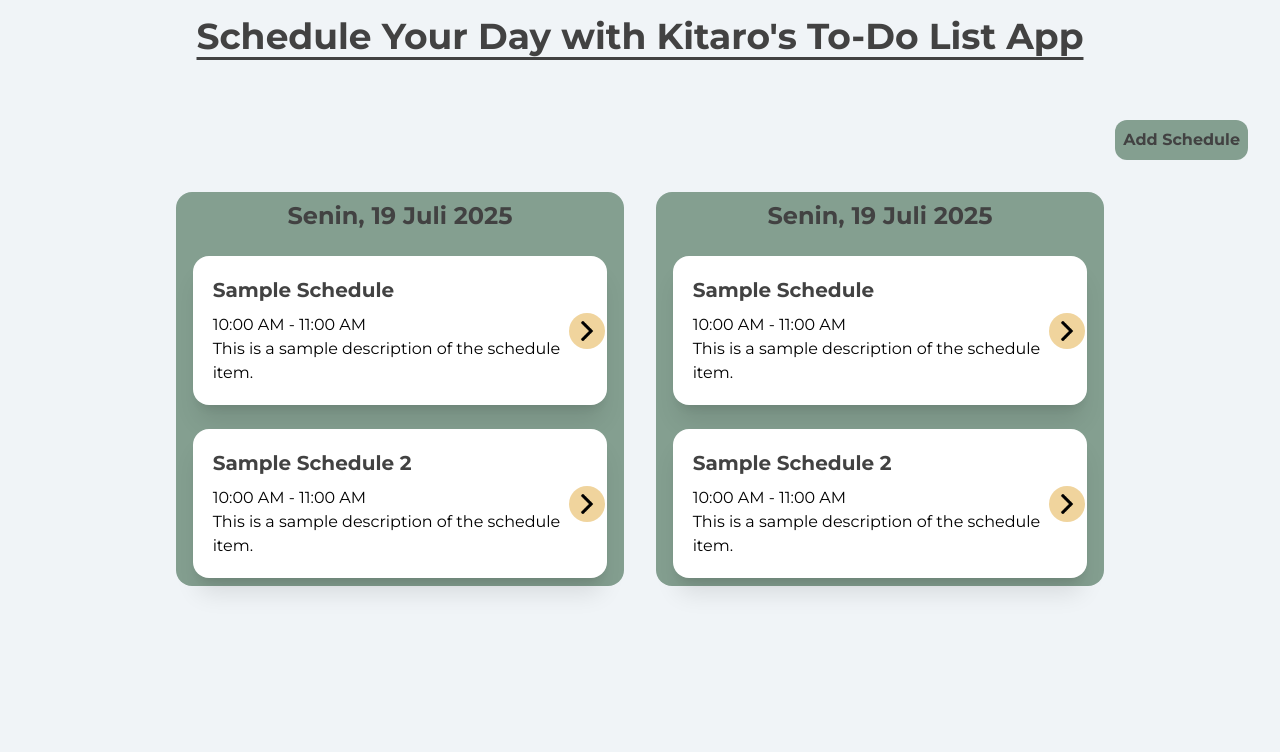
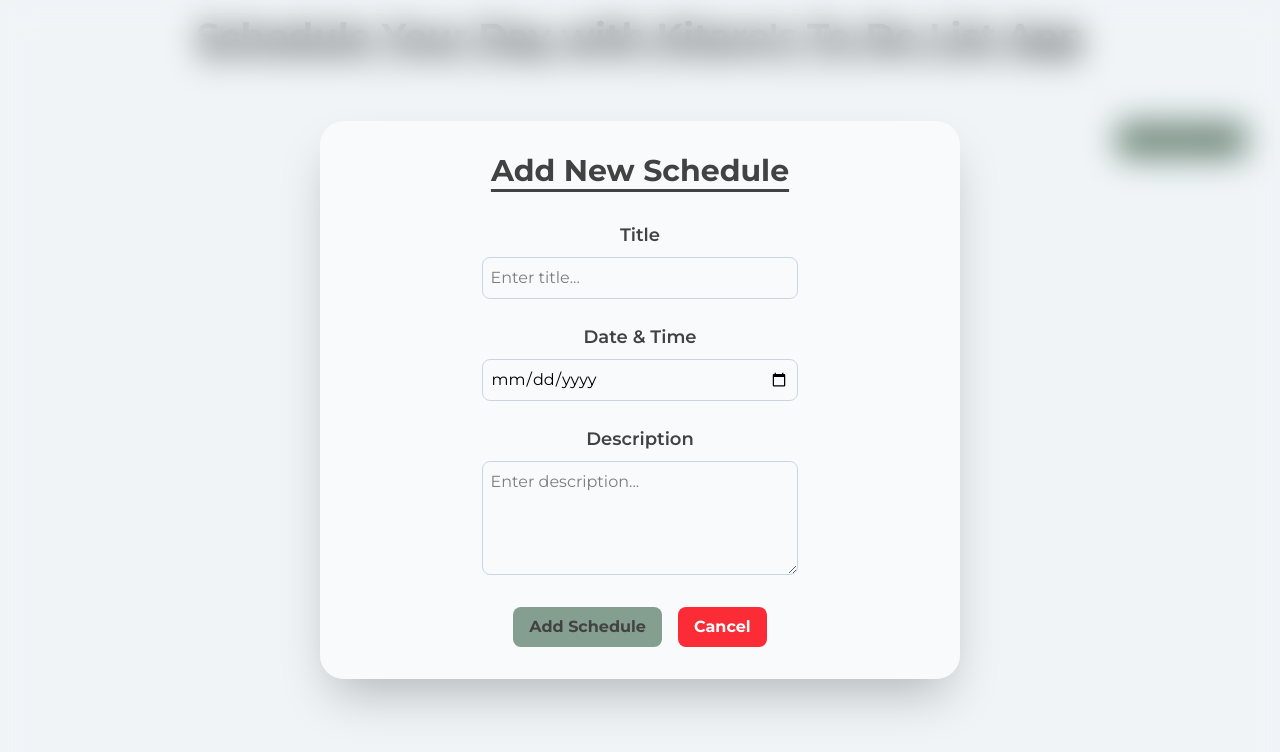
Before and after one commit to kitarobenaya/todolistappV2, a React (Vite) app: page / in a window 1280 px wide. Both pictures are taken after a click on the button "Add Schedule". Shown: the top 752 px of the page. Built offline with nearby package versions, Linux system fonts and the light colour scheme; a web font is replaced by a local one.

Commit message:
menyelesaikan fitur add schedule dan store data schedule ke local storage

```diff
--- a/src/App.css
+++ b/src/App.css
@@ -5,6 +5,7 @@
   --color-text-primary: #424242;
   --color-accent: #849F90;
   --color-button-accent: #F0D49D;
+  --color-maroon: #A86F6F;
 
   --animate-title: fadeInDown 900ms ease-in-out;
   @keyframes fadeInDown {
@@ -39,7 +40,7 @@
   }
 }
 
-span.add-text::before {
+span.add-schedule-btn-text::before {
   content: "";
   width: 0%;
   height: 2px;
@@ -49,6 +50,6 @@ span.add-text::before {
   transition: width 0.5s ease-in-out;
 }
 
-button.addButton:hover span.add-text::before {
+button.add-schedule-btn:hover span.add-schedule-btn-text::before {
   width: 100%;
 }
--- a/src/App.jsx
+++ b/src/App.jsx
@@ -1,92 +1,102 @@
 import { useState } from "react";
 import ScheduleItem from "./assets/component/ScheduleItems.jsx";
+import InputForm from "./assets/component/InputForm.jsx";
 import "./App.css";
 
-const initialData = [
-  {
-    id: crypto.randomUUID(),
-    title: "Sample Schedule",
-    time: "10:00 AM - 11:00 AM",
-    description: "This is a sample description of the schedule item.",
-    checked: false,
-    isContOpen: false
-  },
-  {
-    id: crypto.randomUUID(),
-    title: "Sample Schedule 2",
-    time: "10:00 AM - 11:00 AM",
-    description: "This is a sample description of the schedule item.",
-    checked: false,
-    isContOpen: false
-  }
-];
+export default function App() {
+  const [schedules, setSchedules] = useState(JSON.parse(localStorage.getItem("schedules")) || []);
+  const [showInputForm, setShowInputForm] = useState(false);
+  // const [items, setItems] = useState(JSON.parse(localStorage.getItem("items")) || []);
 
-export default function App() {
-  const [items, setItems] = useState(initialData);
+  // const handleCheck = (id) =>
+  //   setItems(prev =>
+  //     prev.map(it =>
+  //       it.id === id ? { ...it, checked: !it.checked } : it
+  //     )
+  //   );
 
-  const handleCheck = (id) =>
-    setItems(prev =>
-      prev.map(it =>
-        it.id === id ? { ...it, checked: !it.checked } : it
-      )
-    );
-
-  const handleContOpen = (id) =>
-    setItems(prev =>
-      prev.map(it => ({
-        ...it,
-        isContOpen: it.id === id ? !it.isContOpen : false
-      }))
-    );
+  // const handleContOpen = (id) =>
+  //   setItems(prev =>
+  //     prev.map(it => ({
+  //       ...it,
+  //       isContOpen: it.id === id ? !it.isContOpen : false
+  //     }))
+  //   );
 
   return (
     <>
-      <header>
-        <h1 className="text-4xl font-bold text-center font-[Montserrat] mt-4 text-text-primary animate-title underline underline-offset-8">
+      {showInputForm && <InputForm setShowForm={setShowInputForm} stateItems={setSchedules} />}
+
+      <header className="app-header mt-4">
+        <h1 className="text-4xl font-bold text-center font-[Montserrat] text-text-primary animate-title underline underline-offset-8">
           Schedule Your Day with Kitaro's To-Do List App
         </h1>
       </header>
 
-      <main className="size-full mt-16">
-        <section className="size-full flex justify-end mb-8">
-          <button className="addButton bg-accent p-2 mr-8 rounded-xl hover:bg-[#6E867B] hover:cursor-pointer">
-            <span className="add-text flex justify-center size-fit font-[Montserrat] font-bold text-text-primary relative">
+      <main className="schedule-manager size-full mt-16" role="main">
+        <div className="controls size-full flex justify-end mb-8">
+          <button
+            type="button"
+            className="add-schedule-btn bg-accent p-2 mr-8 rounded-xl hover:bg-[#6E867B] cursor-pointer transition-colors duration-500 ease-in-out flex gap-2 items-center"
+            aria-label="Add new schedule"
+            onClick={() => setShowInputForm(true)}
+          >
+            <span className="add-schedule-btn-text font-[Montserrat] font-bold text-text-primary relative flex justify-center">
               Add Schedule
             </span>
           </button>
-        </section>
+        </div>
 
-        <section className="schedule-list size-full flex flex-row gap-8 justify-center items-center mb-16 flex-wrap">
-          <article className="tanggal-schedule w-[28rem] h-fit bg-accent rounded-2xl flex flex-col gap-6 items-center p-2">
-            <h1 className="text-center font-bold font-[Montserrat] text-2xl text-text-primary">
-              Senin, 19 Juli 2025
-            </h1>
+        <section
+          className="schedule-list size-full flex flex-row gap-8 justify-center items-center mb-16 flex-wrap"
+          aria-label="Schedule lists by date"
+        >
+          {/* schedule list */}
+          {schedules.map(schedule => {
+            const hari = new Date(schedule.date).toLocaleDateString('id-ID', { weekday: 'long' });
+            return (
+            <article
+              className="schedule-day w-[28rem] h-fit bg-accent rounded-2xl flex flex-col gap-6 schedules-center p-2"
+              aria-labelledby={schedule.uid}
+            >
+              <header>
+                <h2
+                  id="date-heading-1"
+                  className="text-center font-bold font-[Montserrat] text-2xl text-text-primary"
+                >
+                  <time dateTime={schedule.date}>{hari+ ", " +schedule.date}</time>
+                </h2>
+              </header>
 
-            {items.map(item => (
+              <div className="schedule-items flex flex-col gap-6" role="list">
+                {/* {items.map(item => (
                   <ScheduleItem
                     key={item.id}
                     item={item}
                     onCheck={handleCheck}
                     onContOpen={handleContOpen}
                   />
-            ))}
+                ))} */}
+              </div>
+
+              <footer className="controls w-full h-fit flex justify-center items-center mb-2">
+                <button
+                  type="button"
+                  className="add-schedule-btn w-full bg-maroon p-2 rounded-xl hover:bg-[#865555] cursor-pointer transition-colors duration-500 ease-in-out flex gap-2 justify-center items-center"
+                  aria-label="Add new schedule"
+                  onClick={() => setShowInputForm(true)}
+                >
+                  <span className="add-task-btn-text font-[Montserrat] font-bold text-white relative flex justify-center">
+                    Add Task
+                  </span>
+                </button>
+              </footer>
             </article>
-          <article className="tanggal-schedule w-[28rem] h-fit bg-accent rounded-2xl flex flex-col gap-6 items-center p-2">
-            <h1 className="text-center font-bold font-[Montserrat] text-2xl text-text-primary">
-              Senin, 19 Juli 2025
-            </h1>
+          )})}
 
-            {items.map(item => (
-              <ScheduleItem
-                key={item.id}
-                item={item}
-                onCheck={handleCheck}
-                onContOpen={handleContOpen}
-              />
-            ))}
-          </article>
         </section>
       </main>
+
     </>
   );
 }
--- /dev/null
+++ b/src/assets/component/InputForm.jsx
@@ -0,0 +1,128 @@
+import { useState } from "react";
+
+export default function InputForm({setShowForm, stateItems}) {
+    const [data, setData] = useState({
+        uid: crypto.randomUUID(),
+        title: "",
+        date: "",
+        description: ""
+    });
+
+    function handleSubmit(event) {
+    event.preventDefault();
+
+    if (!data.title || !data.date) {
+        alert("Please fill in all required fields.");
+        return;
+    }
+
+    const existingData = JSON.parse(localStorage.getItem("schedules")) || [];
+    const newData = [...existingData, data];
+    localStorage.setItem("schedules", JSON.stringify(newData));
+
+    setShowForm(false);
+    setData({ title: "", date: "", description: "" });
+    stateItems(prev => [...prev, data]);
+    }
+
+  return (
+    <div
+      className="glassBackground fixed inset-0 flex items-center justify-center bg-[rgba(0, 0, 0, 0.2)] backdrop-blur-lg z-20 overflow-hidden"
+      role="dialog"
+      aria-labelledby="form-title"
+    >
+      <form
+        className="input-form w-[50%] h-fit flex flex-col gap-8 bg-white/50 backdrop-blur-lg rounded-3xl p-8 shadow-2xl"
+        aria-label="Add new schedule form"
+      >
+        <header>
+          <h2
+            id="form-title"
+            className="text-3xl font-[Montserrat] font-bold text-text-primary underline underline-offset-8 text-center"
+          >
+            Add New Schedule
+          </h2>
+        </header>
+
+        <fieldset className="border-none p-0 m-0">
+          <div className="w-full space-y-6">
+            <div className="form-group w-full flex flex-col items-center gap-2">
+              <label
+                className="text-text-primary font-[Montserrat] font-semibold text-lg"
+                htmlFor="title"
+              >
+                Title
+              </label>
+              <input
+                className="w-[55%] p-2 rounded-lg border border-slate-300 focus:outline-none focus:ring-2 focus:ring-accent focus:border-transparent font-[Montserrat]"
+                type="text"
+                id="title"
+                name="title"
+                placeholder="Enter title..."
+                value={data.title}
+                onChange={(e) => setData({...data, title: e.target.value})}
+                required
+                aria-required="true"
+              />
+            </div>
+
+            <div className="form-group w-full flex flex-col items-center gap-2">
+              <label
+                className="text-text-primary font-[Montserrat] font-semibold text-lg"
+                htmlFor="date"
+              >
+                Date & Time
+              </label>
+              <input
+                className="w-[55%] p-2 rounded-lg border border-slate-300 focus:outline-none focus:ring-2 focus:ring-accent focus:border-transparent font-[Montserrat]"
+                type="date"
+                id="date"
+                name="date"
+                value={data.date}
+                onChange={(e) => setData({...data, date: e.target.value})}
+                required
+                aria-required="true"
+              />
+            </div>
+
+            <div className="form-group w-full flex flex-col items-center gap-2">
+              <label
+                className="text-text-primary font-[Montserrat] font-semibold text-lg"
+                htmlFor="description"
+              >
+                Description
+              </label>
+              <textarea
+                className="w-[55%] p-2 rounded-lg border border-slate-300 focus:outline-none focus:ring-2 focus:ring-accent focus:border-transparent font-[Montserrat]"
+                id="description"
+                name="description"
+                rows="4"
+                value={data.description}
+                onChange={(e) => setData({...data, description: e.target.value})}
+                placeholder="Enter description..."
+                aria-multiline="true"
+              ></textarea>
+            </div>
+          </div>
+        </fieldset>
+
+        <footer className="flex justify-center gap-4">
+          <button
+            type="submit"
+            className="bg-accent text-text-primary font-[Montserrat] font-bold py-2 px-4 rounded-lg hover:bg-[#6E867B] transition-colors duration-300 ease-in-out cursor-pointer"
+            onClick={handleSubmit}
+          >
+            Add Schedule
+          </button>
+          <button
+            type="button"
+            className="bg-red-500 text-white font-[Montserrat] font-bold py-2 px-4 rounded-lg hover:bg-red-700 transition-colors duration-300 ease-in-out cursor-pointer"
+            onClick={() => setShowForm(false)}
+          >
+            Cancel
+          </button>
+        </footer>
+      </form>
+    </div>
+  );
+}
--- a/src/assets/component/ScheduleItems.jsx
+++ b/src/assets/component/ScheduleItems.jsx
@@ -1,7 +1,7 @@
 // ScheduleItem.jsx
 import { useState, useEffect } from "react";
-import RightArrow from './../img/right-arrow.png';
-import LeftArrow from './../img/left-arrow.png';
+import RightArrow from "./../img/right-arrow.png";
+import LeftArrow from "./../img/left-arrow.png";
 
 const ANIM_DURATION = 700; // ms
 
@@ -22,15 +22,18 @@ export default function ScheduleItem({ item, onCheck, onContOpen }) {
   }, [item.isContOpen]);
 
   // className helpers (Tailwind)
-  const cardBg = item.checked ? 'bg-white/60' : 'bg-white';
-  const textLine = item.checked ? 'line-through' : '';
+  const cardBg = item.checked ? "bg-white/60" : "bg-white";
+  const textLine = item.checked ? "line-through" : "";
   const actionClass = show
-    ? 'animate-controlIn'
-    : 'pointer-events-none animate-controlOut';
+    ? "animate-controlIn"
+    : "pointer-events-none animate-controlOut";
 
   return (
-    <div className="size-fit flex justify-center items-center flex-col relative">
-      {/* Action panel - animasi mount/unmount */}
+    <div
+      className="schedule-container size-fit flex justify-center items-center flex-col relative"
+      role="listitem"
+    >
+      {/* Action panel */}
       {render && (
         <aside
           className={`
@@ -39,17 +42,26 @@ export default function ScheduleItem({ item, onCheck, onContOpen }) {
           absolute right-[-2.4rem] shadow-2xl transition-all duration-300
           ${actionClass}
         `}
+          aria-label="Schedule item actions"
         >
-          {/* checkbox */}
-          <div className="inline-flex items-center">
-            <label className="flex items-center cursor-pointer relative">
+          {/* Completion status */}
+          <div className="completion-status inline-flex items-center">
+            <label
+              className="flex items-center cursor-pointer relative"
+              htmlFor={`complete-${item.id}`}
+            >
               <input
                 type="checkbox"
+                id={`complete-${item.id}`}
                 className="peer h-5 w-5 cursor-pointer appearance-none rounded shadow hover:shadow-md border border-slate-300 checked:bg-green-500 checked:border-green-500"
                 checked={item.checked}
                 onChange={() => onCheck(item.id)}
+                aria-label="Mark as complete"
               />
-              <span className="absolute text-white opacity-0 peer-checked:opacity-100 top-1/2 left-1/2 -translate-x-1/2 -translate-y-1/2 pointer-events-none">
+              <span
+                className="checkmark absolute text-white opacity-0 peer-checked:opacity-100 top-1/2 left-1/2 -translate-x-1/2 -translate-y-1/2 pointer-events-none"
+                aria-hidden="true"
+              >
                 <svg
                   xmlns="http://www.w3.org/2000/svg"
                   className="h-3.5 w-3.5"
@@ -67,49 +79,78 @@ export default function ScheduleItem({ item, onCheck, onContOpen }) {
             </label>
           </div>
 
-          {/* delete & edit */}
+          {/* Action buttons */}
+          <div className="action-buttons flex flex-col gap-2">
             <button
               type="button"
               className="delete-button size-6 p-2 rounded-full bg-red-500 hover:bg-red-700 transition-colors duration-300 ease-in-out relative flex justify-center items-center"
+              aria-label="Delete schedule item"
             >
-            <div className="w-3 h-1 bg-white absolute rotate-45" />
-            <div className="w-3 h-1 bg-white absolute -rotate-45" />
+              <span className="sr-only">Delete</span>
+              <div
+                className="w-3 h-1 bg-white absolute rotate-45"
+                aria-hidden="true"
+              />
+              <div
+                className="w-3 h-1 bg-white absolute -rotate-45"
+                aria-hidden="true"
+              />
             </button>
-          <button className="edit-button font-[Montserrat] text-white hover:underline">
+            <button
+              type="button"
+              className="edit-button font-[Montserrat] text-white hover:underline"
+              aria-label="Edit schedule item"
+            >
               Edit
             </button>
+          </div>
         </aside>
       )}
 
-      {/* Card utama */}
+      {/* Schedule card */}
       <article
         className={`schedule-card bg-white w-[96%] h-fit p-1 rounded-2xl shadow-xl flex justify-center items-center relative ${cardBg}`}
+        aria-labelledby={`schedule-title-${item.id}`}
       >
         <div className="schedule-content p-4">
           <header>
-            <h2 className={`schedule-title font-[Montserrat] font-bold text-xl text-text-primary mb-2 ${textLine}`}>
+            <h2
+              id={`schedule-title-${item.id}`}
+              className={`schedule-title font-[Montserrat] font-bold text-xl text-text-primary mb-2 ${textLine}`}
+            >
               {item.title}
             </h2>
-            <time className={`schedule-time font-[Montserrat] text-text-secondary mb-4 ${textLine}`}>
+            <time
+              dateTime={item.time}
+              className={`schedule-time font-[Montserrat] text-text-secondary mb-4 block ${textLine}`}
+            >
               {item.time}
             </time>
           </header>
-          <p className={`schedule-description font-[Montserrat] text-text-secondary max-w-full break-words ${textLine}`}>
+          <p
+            className={`schedule-description font-[Montserrat] text-text-secondary max-w-full break-words ${textLine}`}
+          >
             {item.description}
           </p>
         </div>
 
-        {/* Tombol buka/tutup panel */}
-        <div
+        {/* Toggle panel button */}
+        <button
+          type="button"
           className="schedule-control flex items-center size-fit rounded-full bg-button-accent p-2 hover:cursor-pointer hover:bg-[#F4E2BB] transition-colors duration-500 ease-in-out absolute right-0.5 z-10"
           onClick={() => onContOpen(item.id)}
+          aria-label={
+            item.isContOpen ? "Close actions panel" : "Open actions panel"
+          }
+          aria-expanded={item.isContOpen}
         >
           <img
             src={item.isContOpen ? LeftArrow : RightArrow}
-            alt="arrow"
+            alt=""
             className="size-5 select-none"
+            aria-hidden="true"
           />
-        </div>
+        </button>
       </article>
     </div>
   );
```
Lines whose indentation alone changed are shown as unchanged.
